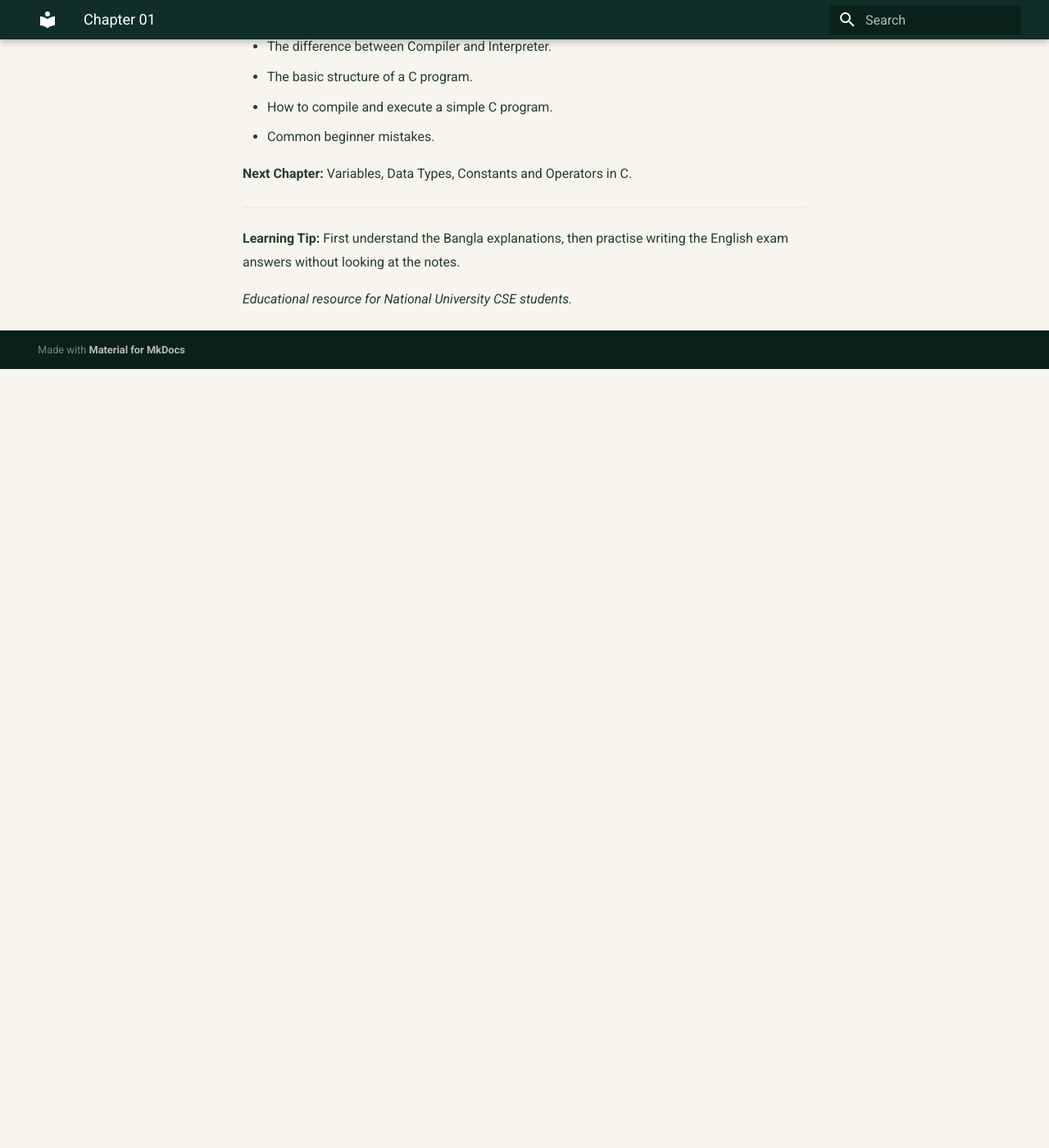
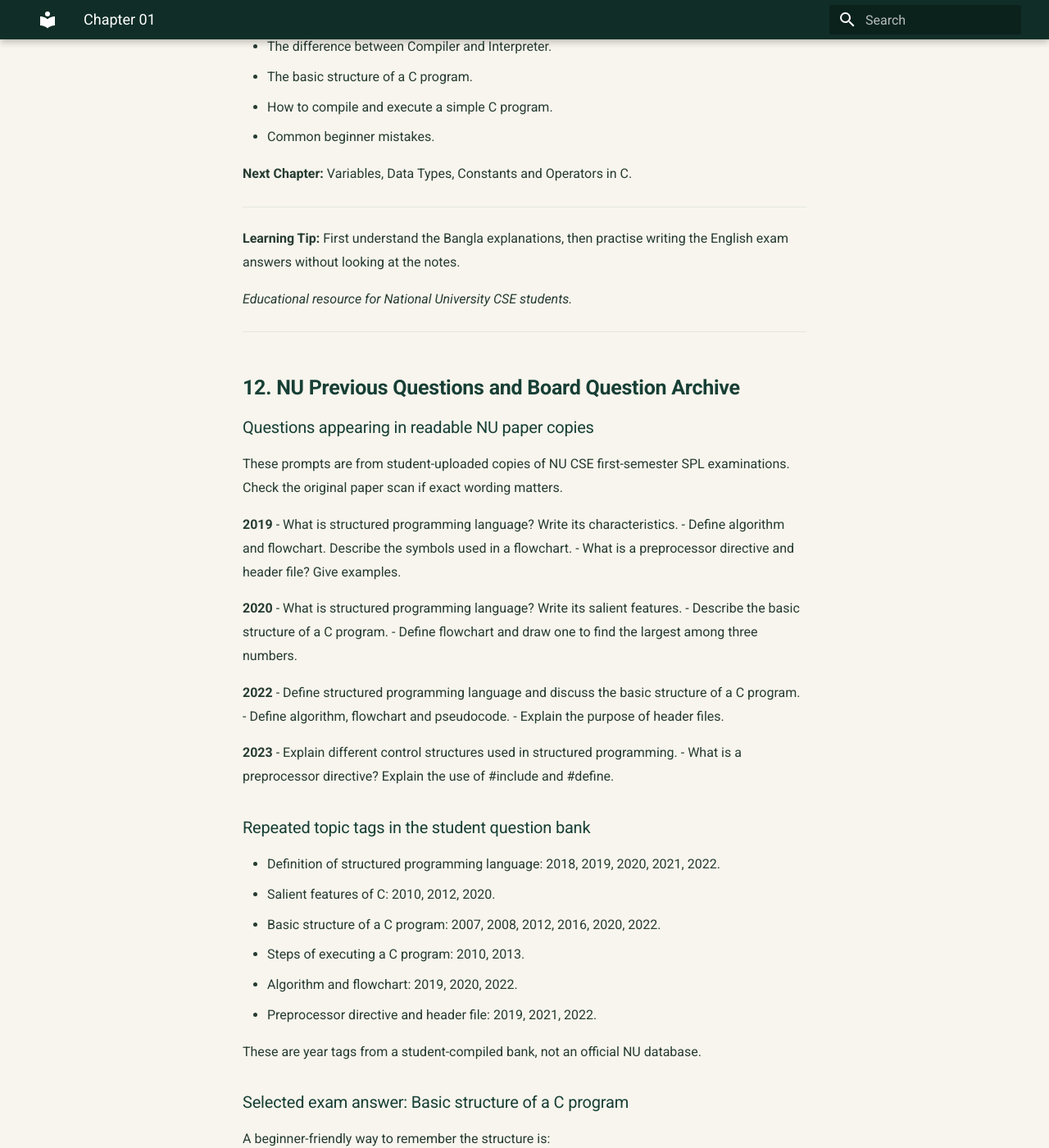
Before and after one commit to taimiyatahsin0-png/nu-cse-notes-store, an MkDocs documentation site: the page built from docs/subjects/spl/chapter-01.md, in a window 1280 px wide and 1400 px high, scrolled down 17791 px. Shown: the whole window at 82% size. Built offline with MkDocs 1.6.1 and Material for MkDocs 9.7.7, drawn with Linux system fonts in a browser that asks for light colours; before the commit the page ends 18241 px from its top, so only the background shows below that; some of the changed text lies outside the part shown.

Commit message:
Add NU PYQ and board question archive with exam-focused guidance

```diff
--- a/docs/subjects/spl/chapter-01.md
+++ b/docs/subjects/spl/chapter-01.md
@@ -662,3 +662,85 @@ In this chapter, we learned:
 **Learning Tip:** First understand the Bangla explanations, then practise writing the English exam answers without looking at the notes.
 
 *Educational resource for National University CSE students.*
+
+
+
+---
+
+## 12. NU Previous Questions and Board Question Archive
+
+### Questions appearing in readable NU paper copies
+
+These prompts are from student-uploaded copies of NU CSE first-semester SPL examinations. Check the original paper scan if exact wording matters.
+
+**2019**
+- What is structured programming language? Write its characteristics.
+- Define algorithm and flowchart. Describe the symbols used in a flowchart.
+- What is a preprocessor directive and header file? Give examples.
+
+**2020**
+- What is structured programming language? Write its salient features.
+- Describe the basic structure of a C program.
+- Define flowchart and draw one to find the largest among three numbers.
+
+**2022**
+- Define structured programming language and discuss the basic structure of a C program.
+- Define algorithm, flowchart and pseudocode.
+- Explain the purpose of header files.
+
+**2023**
+- Explain different control structures used in structured programming.
+- What is a preprocessor directive? Explain the use of #include and #define.
+
+### Repeated topic tags in the student question bank
+
+- Definition of structured programming language: 2018, 2019, 2020, 2021, 2022.
+- Salient features of C: 2010, 2012, 2020.
+- Basic structure of a C program: 2007, 2008, 2012, 2016, 2020, 2022.
+- Steps of executing a C program: 2010, 2013.
+- Algorithm and flowchart: 2019, 2020, 2022.
+- Preprocessor directive and header file: 2019, 2021, 2022.
+
+These are year tags from a student-compiled bank, not an official NU database.
+
+### Selected exam answer: Basic structure of a C program
+
+A beginner-friendly way to remember the structure is:
+
+1. Documentation / comments
+2. Preprocessor directives
+3. Global declarations and function prototypes (if needed)
+4. main() function
+5. User-defined function definitions (if needed)
+
+**Exam-ready English:** A C program generally consists of documentation, preprocessor directives, global declarations, the main() function and user-defined function definitions. The exact sections depend on the program.
+
+~~~c
+#include <stdio.h>
+
+int main(void)
+{
+    printf("Hello, C programming!\\n");
+    return 0;
+}
+~~~
+
+**বাংলায়:** #include <stdio.h> দিয়ে input-output function-এর declaration পাওয়া যায়। Program execution শুরু হয় main() থেকে। printf() output দেখায় এবং return 0 সফলভাবে শেষ হওয়ার ইঙ্গিত দেয়।
+
+### Board and source links
+
+- [NU CSE Board Questions (2006–2018)](https://drive.google.com/file/d/1Lodp-nv8jOXRU7SvriRGqNYamqGUIzvM/view?usp=sharing)
+- [NU CSE Board Questions (2019)](https://drive.google.com/file/d/1QZpZoqjEJS5aYXNjSYdwW5bXy66aPi9-/view?usp=sharing)
+- [NU CSE SPL Question Bank (510201)](https://www.scribd.com/document/862105744/National-University-CSE-Question-Bank-1st-First-Semester)
+- [2019 paper copy](https://www.scribd.com/document/600047294/2019-NU-Question)
+- [2020 paper copy](https://www.scribd.com/document/600047603/2020-NU-Question)
+- [2022 paper copy](https://www.scribd.com/document/860333722/1st-semester-2022-questions)
+- [2023 SPL paper copy](https://de.scribd.com/document/802418334/SPL-Board-Question)
+
+### Extra practice (not verified PYQs)
+
+1. Explain the difference between a compiler and an interpreter.
+2. Write the steps involved in compiling and executing a C program.
+3. Write a short C program that prints two lines of text.
+
+**Source caution:** These are secondary uploads. Do not treat an unverified practice question or a question-bank year tag as an official NU paper transcription.
```
